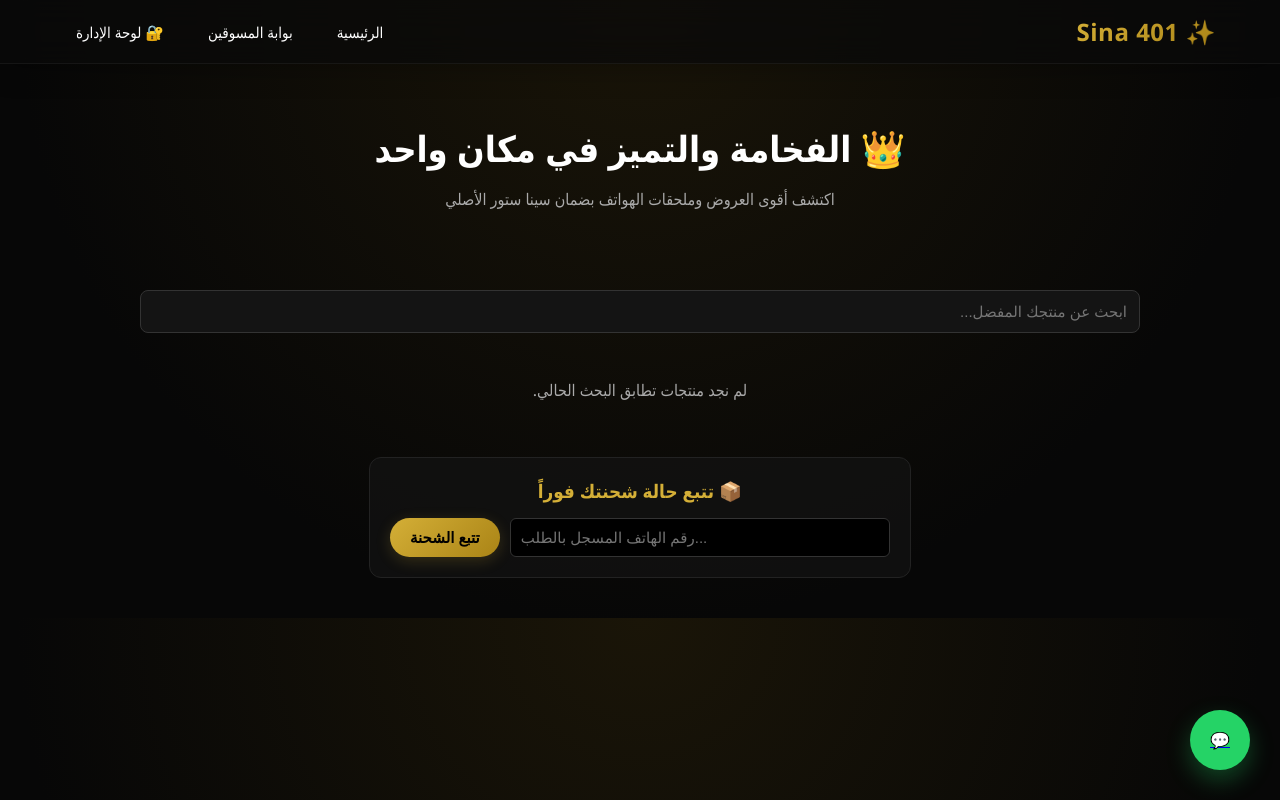
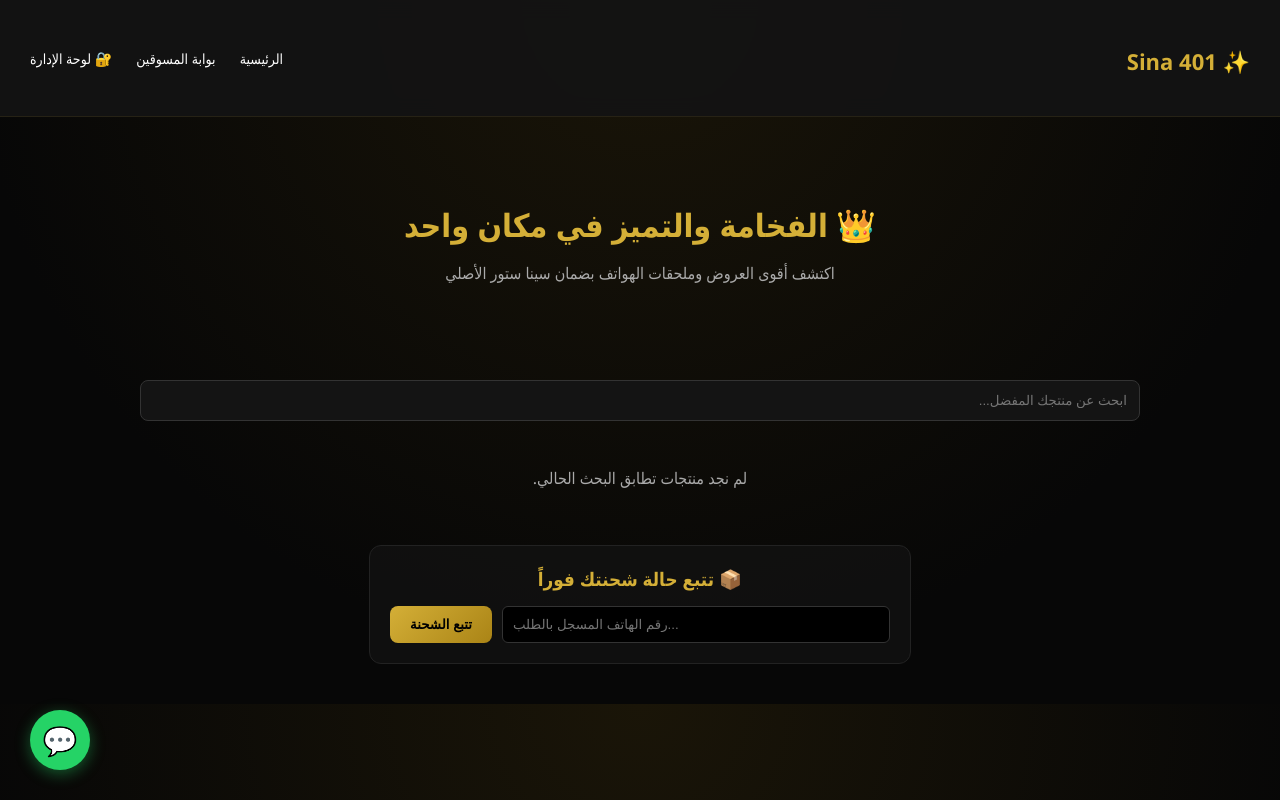
Before and after one commit to mosebh99/sina.401, a Flask app: page / in a window 1280 px wide. Run offline with Flask 3, Linux system fonts and the light colour scheme; data that the repository does not hold is empty; some libraries are stand-ins or nearby versions.

Commit message:
Update style.css

```diff
--- a/static/css/style.css
+++ b/static/css/style.css
@@ -23,317 +23,97 @@ body {
     direction: rtl;
 }
 
-/* الإشعارات العائمة الاحترافية (Toast) */
-.toast {
-    position: fixed;
-    bottom: 30px;
-    left: 30px;
-    background: #141414;
-    border-right: 4px solid var(--primary);
-    padding: 16px 28px;
-    border-radius: 12px;
-    box-shadow: 0 15px 40px rgba(0,0,0,0.8);
-    z-index: 9999;
-    display: none;
-    font-weight: 500;
-}
-
-/* الهيدر الزجاجي الملتصق الذكي (Premium Glassmorphism) */
 header {
-    background: rgba(10, 10, 10, 0.75);
-    backdrop-filter: blur(15px);
-    -webkit-backdrop-filter: blur(15px);
-    padding: 15px 5%;
+    background: rgba(20, 20, 20, 0.95);
+    backdrop-filter: blur(10px);
+    border-bottom: 1px solid rgba(212, 175, 55, 0.1);
+    padding: 15px 30px;
     display: flex;
     justify-content: space-between;
     align-items: center;
-    border-bottom: 1px solid rgba(255, 255, 255, 0.05);
     position: sticky;
     top: 0;
     z-index: 1000;
-    box-shadow: 0 4px 30px rgba(0, 0, 0, 0.3);
 }
 
-header h1 {
-    margin: 0;
-    font-size: 24px;
-    font-weight: 800;
-}
-
-header h1 a {
+header h1 m, header h1 a {
     color: var(--primary);
-    background: var(--primary-gradient);
-    -webkit-background-clip: text;
-    -webkit-text-fill-color: transparent;
     text-decoration: none;
-    letter-spacing: 0.5px;
-}
-
-.nav-links {
-    display: flex;
-    align-items: center;
-    gap: 20px;
+    font-size: 22px;
+    font-weight: bold;
 }
 
 .nav-links a {
-    color: var(--text);
+    color: #fff;
     text-decoration: none;
-    font-size: 15px;
-    font-weight: 500;
+    margin-right: 20px;
+    font-size: 14px;
     transition: var(--transition);
-    padding: 6px 12px;
-    border-radius: 20px;
 }
 
 .nav-links a:hover {
     color: var(--primary);
-    background: rgba(212, 175, 55, 0.08);
 }
 
-.cart-status {
-    background: rgba(212, 175, 55, 0.12);
-    border: 1px solid rgba(212, 175, 55, 0.3);
-    padding: 6px 16px;
-    border-radius: 50px;
-    font-weight: 600;
-    font-size: 14px;
-    color: var(--primary);
-    display: flex;
-    align-items: center;
-    gap: 6px;
-}
-
-/* البانر الترحيبي الفخم */
 .hero-banner {
     text-align: center;
     padding: 60px 20px;
-    background: transparent;
-    position: relative;
-    overflow: hidden;
 }
 
 .hero-banner h2 {
-    font-size: 36px;
-    margin: 0 0 15px 0;
-    font-weight: 800;
-    color: #fff;
+    color: var(--primary);
+    font-size: 32px;
+    margin-bottom: 10px;
 }
 
 .hero-banner p {
+    color: var(--text-muted);
     font-size: 16px;
-    color: var(--text-muted);
-    max-width: 600px;
-    margin: 0 auto;
-}
-
-/* شريط التحكم والبحث الذكي */
-.controls-row {
-    max-width: 1200px;
-    margin: 0 auto 30px auto;
-    padding: 0 20px;
-    display: flex;
-    gap: 15px;
-    flex-wrap: wrap;
-}
-
-.search-input {
-    flex: 1;
-    min-width: 280px;
-    background: rgba(20, 20, 20, 0.8);
-    border: 1px solid rgba(255,255,255,0.08);
-    color: #fff;
-    padding: 14px 20px;
-    border-radius: 50px;
-    font-size: 15px;
-    transition: var(--transition);
-    box-sizing: border-box;
-}
-
-.search-input:focus {
-    outline: none;
-    border-color: var(--primary);
-    box-shadow: 0 0 15px rgba(212, 175, 55, 0.15);
-    background: #111;
-}
-
-.filter-select {
-    background: rgba(20, 20, 20, 0.8);
-    border: 1px solid rgba(255,255,255,0.08);
-    color: #fff;
-    padding: 14px 20px;
-    border-radius: 50px;
-    font-size: 15px;
-    cursor: pointer;
-    transition: var(--transition);
-    outline: none;
-}
-
-.filter-select:focus {
-    border-color: var(--primary);
-}
-
-/* شبكة عرض المنتجات العالمية */
-.products-grid {
-    max-width: 1200px;
-    margin: 0 auto;
-    padding: 0 20px 60px 20px;
-    display: grid;
-    grid-template-columns: repeat(auto-fill, minmax(270px, 1fr));
-    gap: 30px;
-}
-
-/* كارت المنتج الاحترافي الثوري */
-.product-card {
-    background: var(--card-bg);
-    border: 1px solid var(--card-border);
-    border-radius: 20px;
-    overflow: hidden;
-    display: flex;
-    flex-direction: column;
-    transition: var(--transition);
-    backdrop-filter: blur(10px);
-    box-shadow: 0 10px 30px rgba(0, 0, 0, 0.2);
-}
-
-.product-card:hover {
-    transform: translateY(-8px);
-    border-color: rgba(212, 175, 55, 0.5);
-    box-shadow: 0 15px 35px rgba(212, 175, 55, 0.1);
-}
-
-.product-card-img-wrapper {
-    width: 100%;
-    height: 240px;
-    overflow: hidden;
-    position: relative;
-    background: #111;
-}
-
-.product-card img {
-    width: 100%;
-    height: 100%;
-    object-fit: cover;
-    transition: var(--transition);
-}
-
-.product-card:hover img {
-    transform: scale(1.08);
-}
-
-.card-body {
-    padding: 22px;
-    display: flex;
-    flex-direction: column;
-    flex-grow: 1;
-}
-
-.card-body h3 {
-    margin: 0 0 10px 0;
-    font-size: 19px;
-    font-weight: 700;
-    line-height: 1.4;
-}
-
-.card-body h3 a {
-    color: var(--text);
-    text-decoration: none;
-    transition: var(--transition);
-}
-
-.card-body h3 a:hover {
-    color: var(--primary);
-}
-
-.product-desc {
-    font-size: 13px;
-    color: var(--text-muted);
-    margin: 0 0 15px 0;
-    line-height: 1.5;
-    display: -webkit-box;
-    -webkit-line-clamp: 2;
-    -webkit-box-orient: vertical;
-    overflow: hidden;
-}
-
-.price-box {
-    margin-top: auto;
-    font-size: 20px;
-    font-weight: 800;
-    color: var(--primary);
-    display: flex;
-    align-items: center;
-    justify-content: space-between;
 }
 
 .btn-primary {
     background: var(--primary-gradient);
     color: #000;
     border: none;
-    padding: 14px;
-    border-radius: 50px;
-    font-weight: 700;
-    font-size: 15px;
+    padding: 12px 25px;
+    border-radius: 8px;
+    font-weight: bold;
     cursor: pointer;
-    width: 100%;
-    margin-top: 18px;
     transition: var(--transition);
-    box-shadow: 0 4px 15px rgba(212, 175, 55, 0.2);
 }
 
 .btn-primary:hover {
-    transform: scale(1.02);
-    box-shadow: 0 6px 20px rgba(212, 175, 55, 0.4);
     background: var(--primary-hover);
+    transform: translateY(-2px);
 }
 
-/* تفاصيل المخزون على الكارت */
 .stock-badge {
     position: absolute;
     top: 15px;
     right: 15px;
     background: rgba(0, 0, 0, 0.7);
-    border: 1px solid rgba(255, 255, 255, 0.1);
+    border: 1px solid var(--primary);
     color: #fff;
     padding: 4px 10px;
     border-radius: 30px;
     font-size: 11px;
-    backdrop-filter: blur(5px);
     z-index: 2;
 }
 
-/* زر الواتساب العائم */
 .floating-whatsapp {
     position: fixed;
     bottom: 30px;
-    right: 30px;
+    left: 30px;
+    background: #25d366;
+    color: white;
     width: 60px;
     height: 60px;
-    background: #25d366;
-    border-radius: 50px;
+    border-radius: 50%;
     display: flex;
     justify-content: center;
     align-items: center;
-    box-shadow: 0 10px 25px rgba(37, 211, 102, 0.3);
-    z-index: 999;
-    transition: var(--transition);
+    text-decoration: none;
+    font-size: 28px;
+    box-shadow: 0 4px 15px rgba(37, 211, 102, 0.4);
+    z-index: 9999;
 }
-
-.floating-whatsapp:hover {
-    transform: scale(1.1) rotate(8deg);
-}
-
-.floating-whatsapp img {
-    width: 32px;
-    height: 32px;
-}
-
-/* شاشات الموبايل المتجاوبة */
-@media (max-width: 768px) {
-    header { padding: 15px 20px; }
-    .nav-links a { display: none; } /* إخفاء الروابط النصية لعدم الازدحام */
-    .hero-banner { padding: 40px 15px; }
-    .hero-banner h2 { font-size: 28px; }
-    .controls-row { flex-direction: column; gap: 10px; }
-    .search-input, .filter-select { width: 100%; min-width: 100%; }
-    .products-grid { grid-template-columns: repeat(auto-fill, minmax(230px, 1fr)); gap: 20px; padding: 0 15px 40px 15px; }
-}
```
